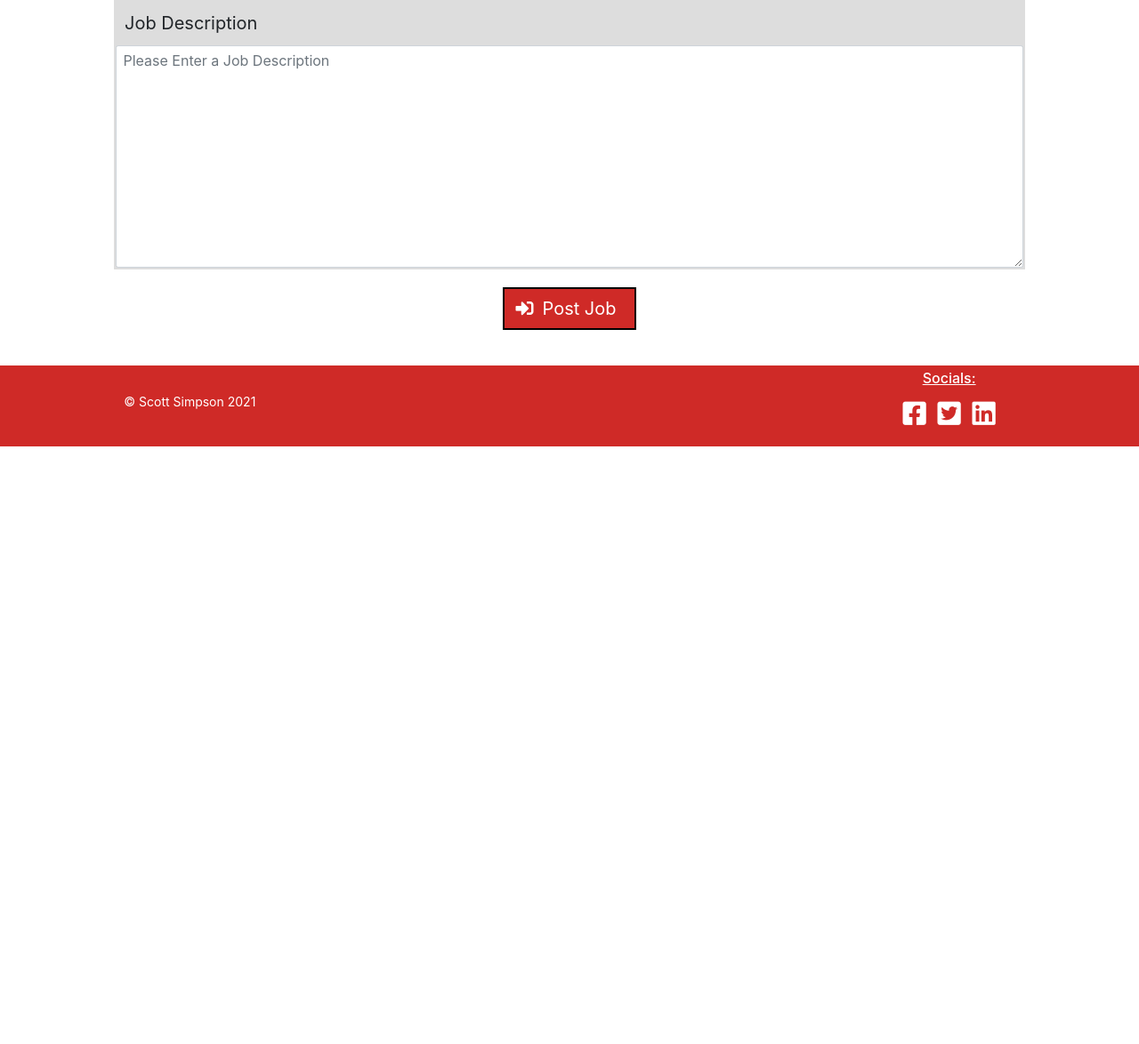
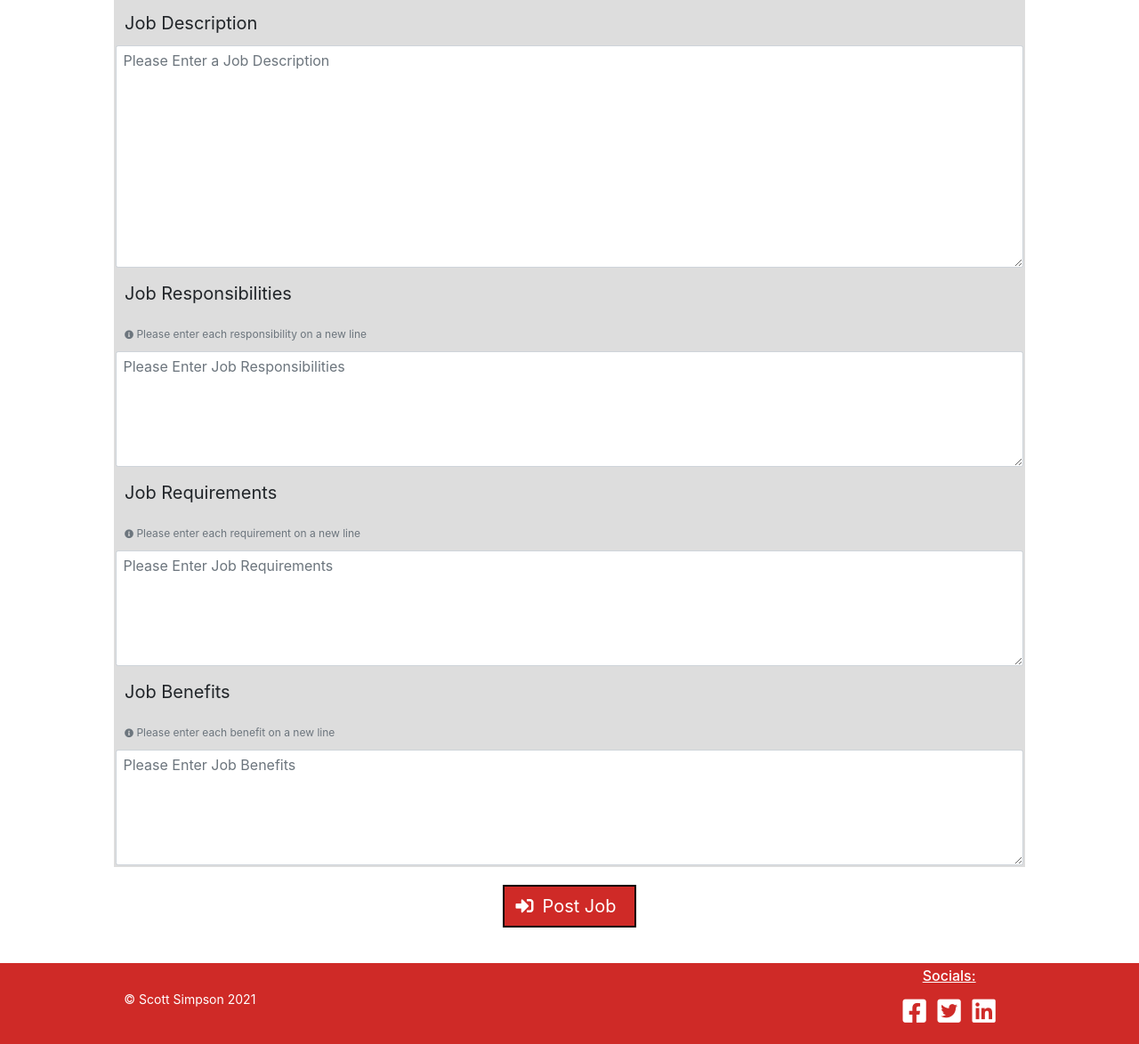
Before and after one commit to Code-Institute-Submissions/CI-MS3-Fledgling-Talent, a Flask app: page /add_job in a window 1280 px wide. Shown: the part 894-2068 px from the top of the page at 89% size. Before the commit the page ends 1396 px from the top, so only its background shows below. Run offline with Flask 2, Linux system fonts and the light colour scheme; data that the repository does not hold is empty; some libraries are stand-ins or nearby versions.

Commit message:
FEAT: Add additional fields to add_job form and update code in app.py

```diff
--- a/app.py
+++ b/app.py
@@ -124,6 +124,21 @@ def add_job():
             "job_description": request.form.get("job_description"),
             "posted_by": session["user"]
         }
+        job_responsibilities = {
+            "job_responsibilities": request.form.get(
+                "job_responsibilities[]").split('\n')
+        }
+        job_requirements = {
+            "job_requirements": request.form.get(
+                "job_requirements[]").split('\n')
+        }
+        job_benefits = {
+            "job_benefits": request.form.get("job_benefits[]").split('\n')
+        }
+        job.update(job_responsibilities)
+        job.update(job_requirements)
+        job.update(job_benefits)
+
         mongo.db.jobs.insert_one(job)
         flash("Job Successfully Posted")
         return redirect(url_for("get_jobs"))
--- a/templates/add_job.html
+++ b/templates/add_job.html
@@ -48,7 +48,7 @@
                     <div class="form-group">
                         <label for="job_salary">Job Salary</label>
                         <input type="number" class="form-control" id="job_salary" name="job_salary" min="1" step="1"
-                        placeholder="Please Enter a Job Salary" required>
+                        pattern="^[-0-9]$" placeholder="Please Enter a Job Salary" required>
                     </div>
                     <!--Job Start Date Field-->
                     <div class="form-group">
@@ -68,6 +68,36 @@
                         <textarea class="form-control" id="job_description" name="job_description" minlength="10"
                         maxlength="500" pattern="^[a-zA-Z0-9]{10,500}$" rows="10" placeholder="Please Enter a Job Description" required></textarea>
                     </div>
+                    <!--Job Responsibilities Field-->
+                    <div class="form-group">
+                        <label for="job_responsibilities">Job Responsibilities</label>
+                        <small class="form-text text-muted help-block">
+                            <i class="fas fa-info-circle"></i>
+                            Please enter each responsibility on a new line
+                        </small>
+                        <textarea class="form-control" id="job_responsibilities" name="job_responsibilities[]" minlength="10"
+                        maxlength="500" pattern="^[a-zA-Z0-9]{10,500}$" rows="5" aria-multiline="true" placeholder="Please Enter Job Responsibilities" required></textarea>
+                    </div>
+                    <!--Job Requirements Field-->
+                    <div class="form-group">
+                        <label for="job_requirements">Job Requirements</label>
+                        <small class="form-text text-muted help-block">
+                            <i class="fas fa-info-circle"></i>
+                            Please enter each requirement on a new line
+                        </small>
+                        <textarea class="form-control" id="job_requirements" name="job_requirements[]" minlength="10"
+                        maxlength="500" pattern="^[a-zA-Z0-9]{10,500}$" rows="5" aria-multiline="true" placeholder="Please Enter Job Requirements" required></textarea>
+                    </div>
+                    <!--Job Benfits Field-->
+                    <div class="form-group">
+                        <label for="job_benefits">Job Benefits</label>
+                        <small class="form-text text-muted help-block">
+                            <i class="fas fa-info-circle"></i>
+                            Please enter each benefit on a new line
+                        </small>
+                        <textarea class="form-control" id="job_benefits" name="job_benefits[]" minlength="3"
+                        maxlength="500" pattern="^[a-zA-Z0-9]{3,500}$" rows="5" aria-multiline="true" placeholder="Please Enter Job Benefits" required></textarea>
+                    </div>
                     <!--Submit Button-->
                     <div>
                         <button type="submit" class="btn-large" id="action-button">
```
